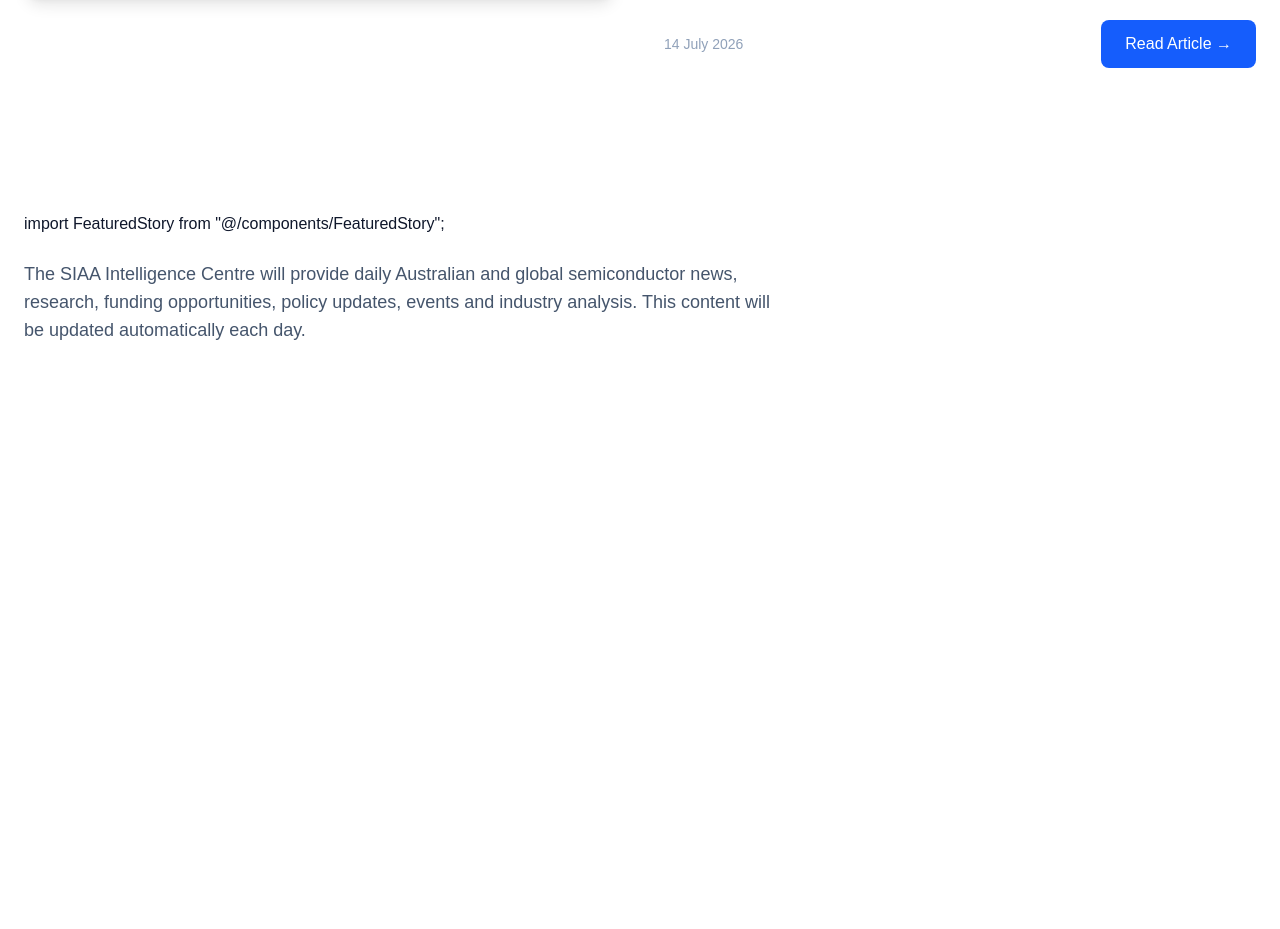
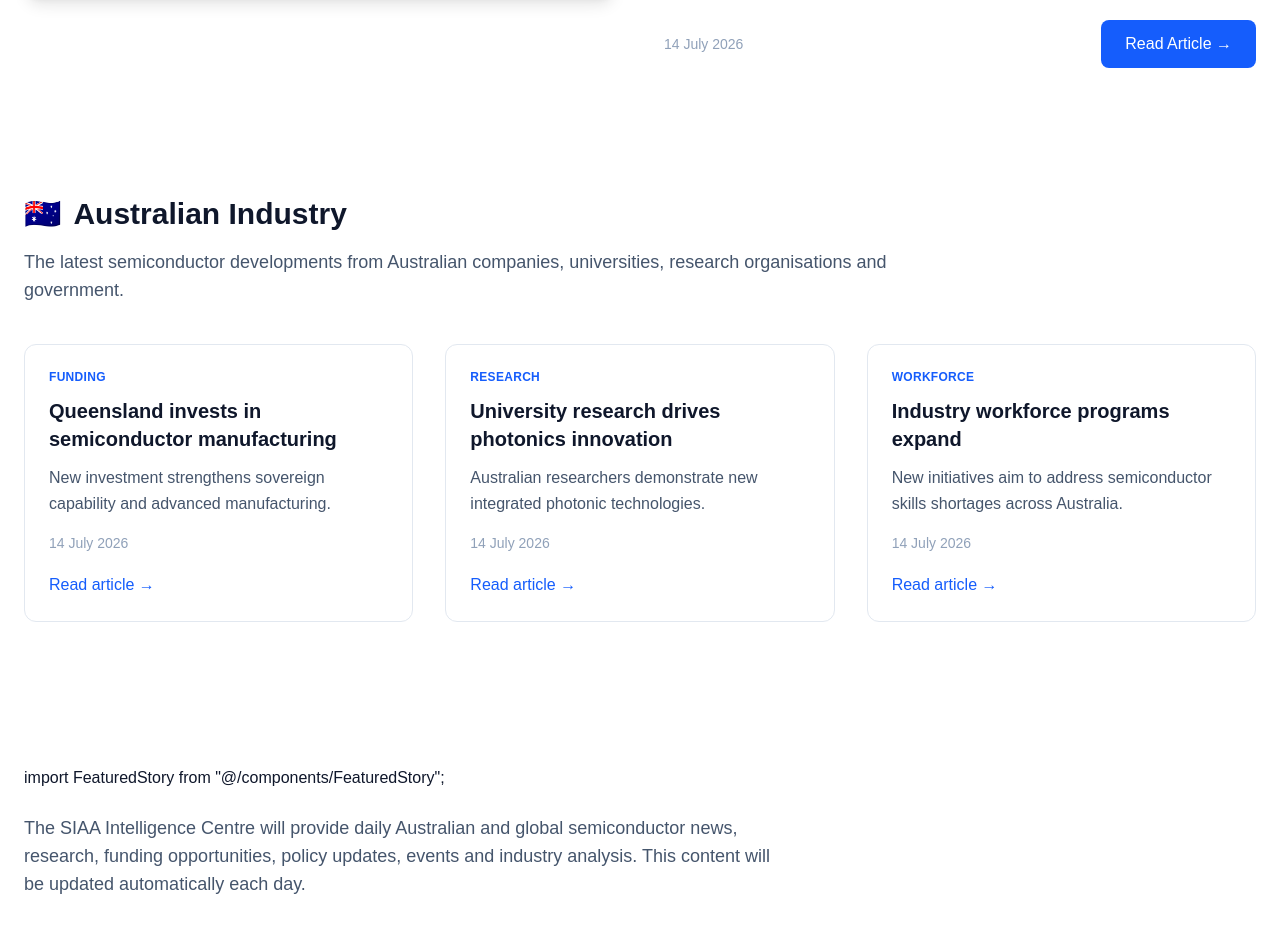
Before and after one commit to Ants-siaa/SIAA-site, a Next.js app: page /intelligence in a window 1280 px wide. Shown: the part 1120-2049 px from the top of the page. Before the commit the page ends 1544 px from the top, so only its background shows below. Built offline with nearby package versions, Linux system fonts and the light colour scheme.

Commit message:
Update page.tsx

```diff
--- a/app/intelligence/page.tsx
+++ b/app/intelligence/page.tsx
@@ -1,5 +1,6 @@
 import PageHero from "@/components/PageHero";
 import FeaturedStory from "@/components/FeaturedStory";
+import IntelligenceCategory from "@/components/IntelligenceCategory";
 
 export default function IntelligencePage() {
   return (
@@ -20,6 +21,41 @@ export default function IntelligencePage() {
   category="Australian Industry"
   date="14 July 2026"
 />
+      <IntelligenceCategory
+  id="australia"
+  icon="🇦🇺"
+  title="Australian Industry"
+  description="The latest semiconductor developments from Australian companies, universities, research organisations and government."
+
+  stories={[
+    {
+      title: "Queensland invests in semiconductor manufacturing",
+      summary:
+        "New investment strengthens sovereign capability and advanced manufacturing.",
+      href: "#",
+      category: "Funding",
+      date: "14 July 2026",
+    },
+
+    {
+      title: "University research drives photonics innovation",
+      summary:
+        "Australian researchers demonstrate new integrated photonic technologies.",
+      href: "#",
+      category: "Research",
+      date: "14 July 2026",
+    },
+
+    {
+      title: "Industry workforce programs expand",
+      summary:
+        "New initiatives aim to address semiconductor skills shortages across Australia.",
+      href: "#",
+      category: "Workforce",
+      date: "14 July 2026",
+    },
+  ]}
+/>
 
       <section className="py-20">
         <div className="max-w-7xl mx-auto px-6">
```
